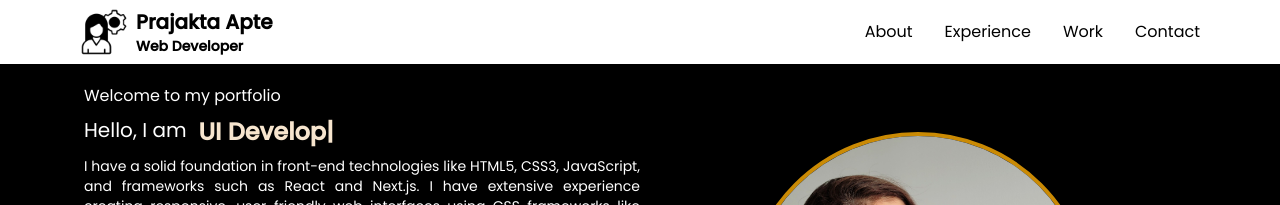
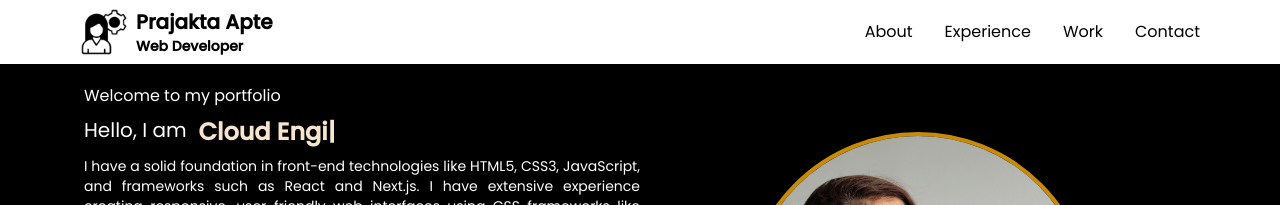
Before and after one commit to itsprajaktaapte/Portfolio, a React (Vite) app: page / in a window 1280 px wide. Shown: the top 205 px of the page. Built offline with nearby package versions, Linux system fonts and the light colour scheme.

Commit message:
changes made for tag line

```diff
--- a/src/Components/About.jsx
+++ b/src/Components/About.jsx
@@ -35,7 +35,7 @@ function About() {
               {/* <span className='text-green-900 font-bold mt-2'> Developer</span> */}
               <ReactTyped
                 className=" md:text-lg lg:text-2xl text-orange-100 font-bold animate-pulse"
-                strings={["Front-End Coder", "React Developer","UI Developer"]}
+                strings={["Front-End Coder", "React Developer","Cloud Engineer"]}
                 typeSpeed={40}
                 backSpeed={60}
                 loop={true}
```
